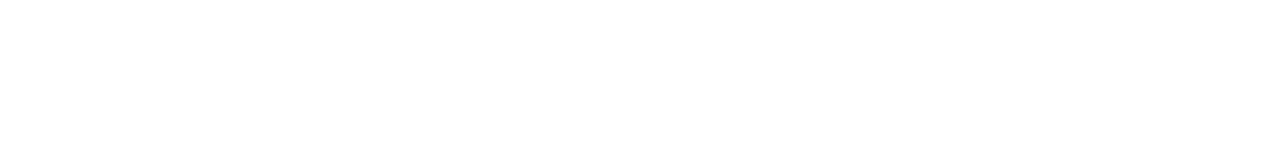
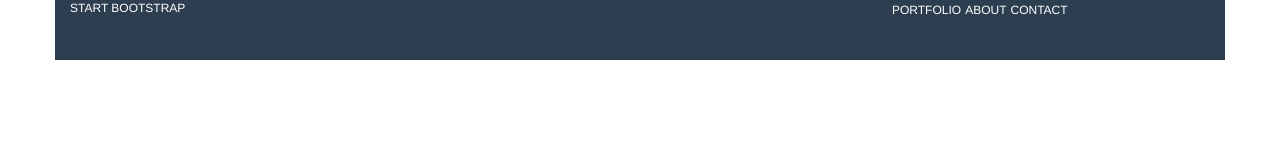
Before and after one commit to Iruiasaro/html-css-bootstrap-freelancer, a plain HTML site: page index.html in a window 1280 px wide. Drawn offline with nearby package versions, Linux system fonts and the light colour scheme.

Commit message:
inserimento header con nav

```diff
--- a/index.html
+++ b/index.html
@@ -4,11 +4,42 @@
         <meta charset="UTF-8">
         <meta http-equiv="X-UA-Compatible" content="IE=edge">
         <meta name="viewport" content="width=device-width, initial-scale=1.0">
+        <link rel="stylesheet" href="style.css">
+        <!-- bootstrap link  -->
         <link rel="stylesheet" href="https://maxcdn.bootstrapcdn.com/bootstrap/3.3.7/css/bootstrap.min.css" integrity="sha384-BVYiiSIFeK1dGmJRAkycuHAHRg32OmUcww7on3RYdg4Va+PmSTsz/K68vbdEjh4u" crossorigin="anonymous">
-        <link rel="stylesheet" href="style.css">
         <title>Bootstrap Freelancer</title>
     </head>
     <body>
 
+            <!-- inserimento header con nav -->
+        <header>
+            <nav>
+                <div class="container background_nav text_white">
+                    <div class="row clearfix">
+                        <div class="col-xs-8">
+                            start bootstrap
+                        </div>
+                        <div class="col-xs-4 hidden-xs">
+                            <ul>
+                                <li>portfolio</li>
+                                <li>about</li>
+                                <li>contact</li>
+                            </ul>
+                        </div>
+
+                    </div>
+                </div>
+            </nav>
+        </header>
+
+        <main>
+
+        </main>
+
+        <footer>
+
+        </footer>
+
+
     </body>
 </html>
--- a/style.css
+++ b/style.css
@@ -1,5 +1,20 @@
-*{
-    padding: 0;
-    margin: 0;
-    box-sizing: border-box;
+[class*="col-"] {
+    height: 60px;
 }
+
+.background_nav {
+    background-color:rgba(44,62,80,255);
+}
+
+.text_white {
+    color: rgb(255, 255, 255);
+    text-transform: uppercase;
+    font-size: 12px;
+}
+
+.row ul li {
+    float: left;
+    list-style: none;
+    padding: 2px;
+    color: rgb(255, 255, 255);
+}
```
